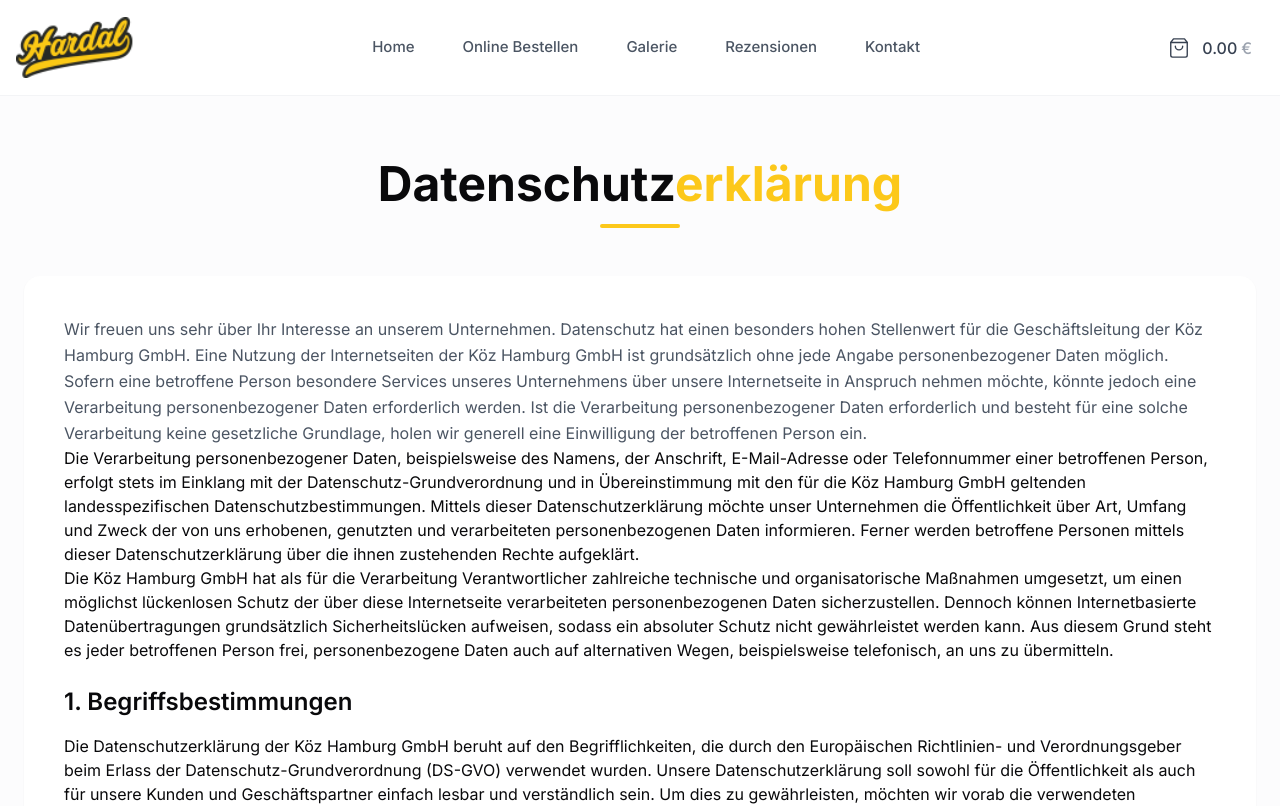
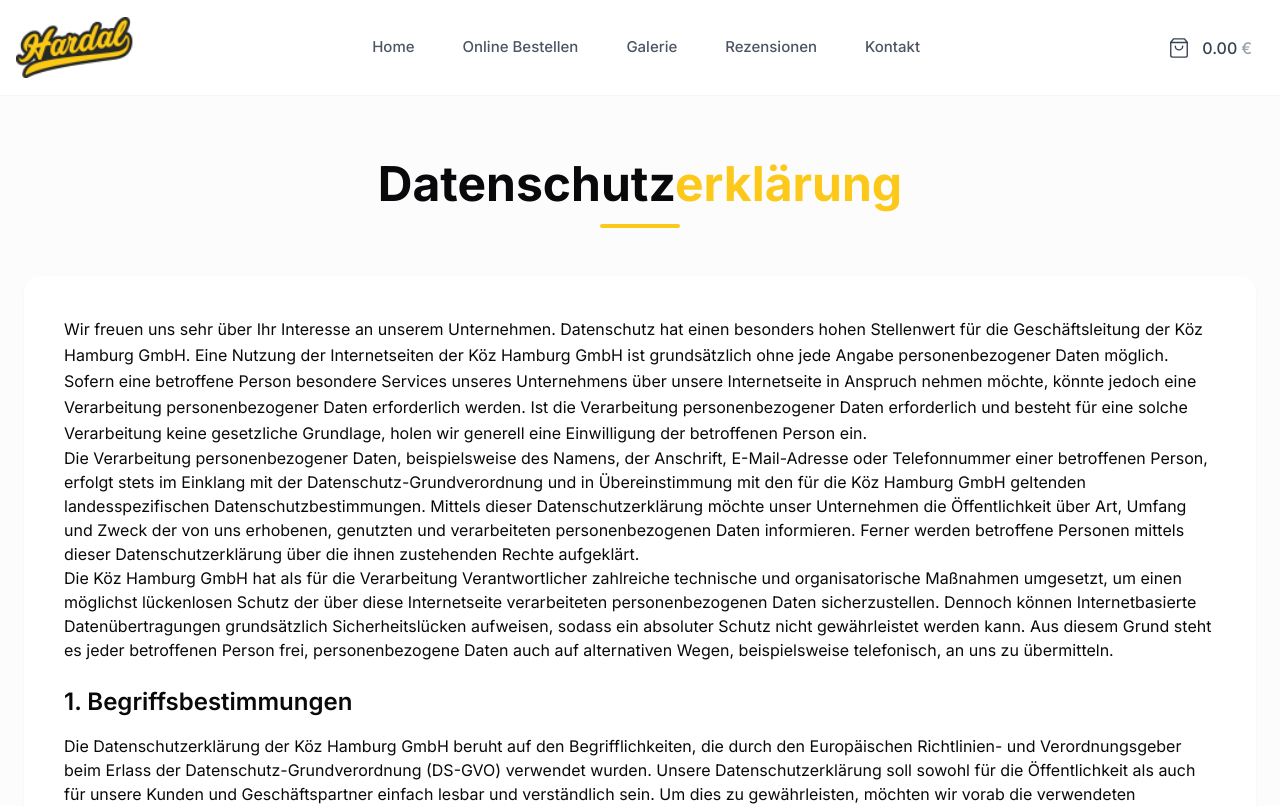
Before and after one commit to toushik018/hardal, a Next.js app: page /datenschutz in a window 1280 px wide. Shown: the top 806 px of the page. Built offline with nearby package versions, Linux system fonts and the light colour scheme; no server answers.

Commit message:
small changes

```diff
--- a/src/app/datenschutz/page.tsx
+++ b/src/app/datenschutz/page.tsx
@@ -26,7 +26,7 @@ const Datenschutz = () => {
           <div className="prose max-w-none">
             {/* Introduction Section */}
 
-            <p className="text-gray-600 leading-relaxed">
+            <p className="leading-relaxed">
               Wir freuen uns sehr über Ihr Interesse an unserem Unternehmen.
               Datenschutz hat einen besonders hohen Stellenwert für die
               Geschäftsleitung der Köz Hamburg GmbH. Eine Nutzung der
--- a/src/components/Home/Navbar/Navbar.tsx
+++ b/src/components/Home/Navbar/Navbar.tsx
@@ -135,7 +135,7 @@ const Navbar = () => {
         ${
           isHomePage
             ? scrolled
-              ? "bg-white/90 backdrop-blur-lg border-b border-gray-100"
+              ? "bg-white/90 border-b border-gray-100"
               : "bg-transparent"
             : "bg-white/90 backdrop-blur-lg border-b border-gray-100"
         }
```
